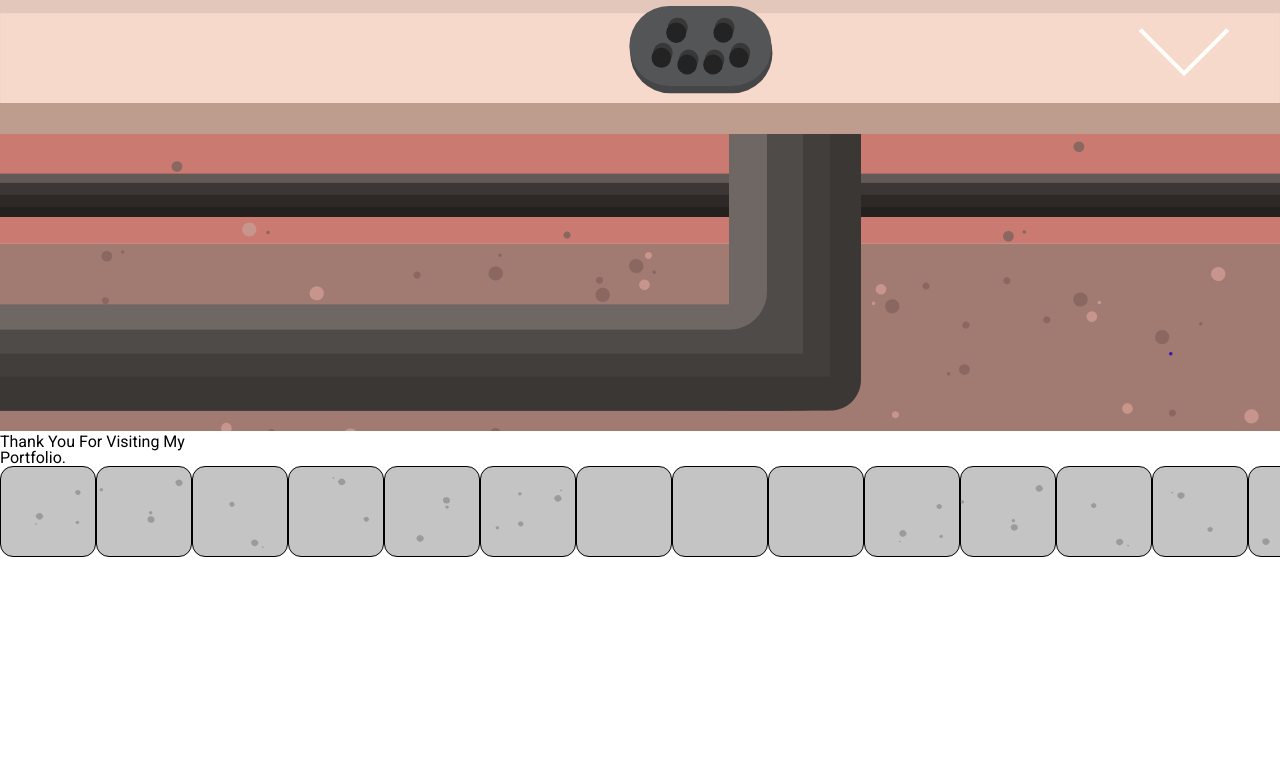
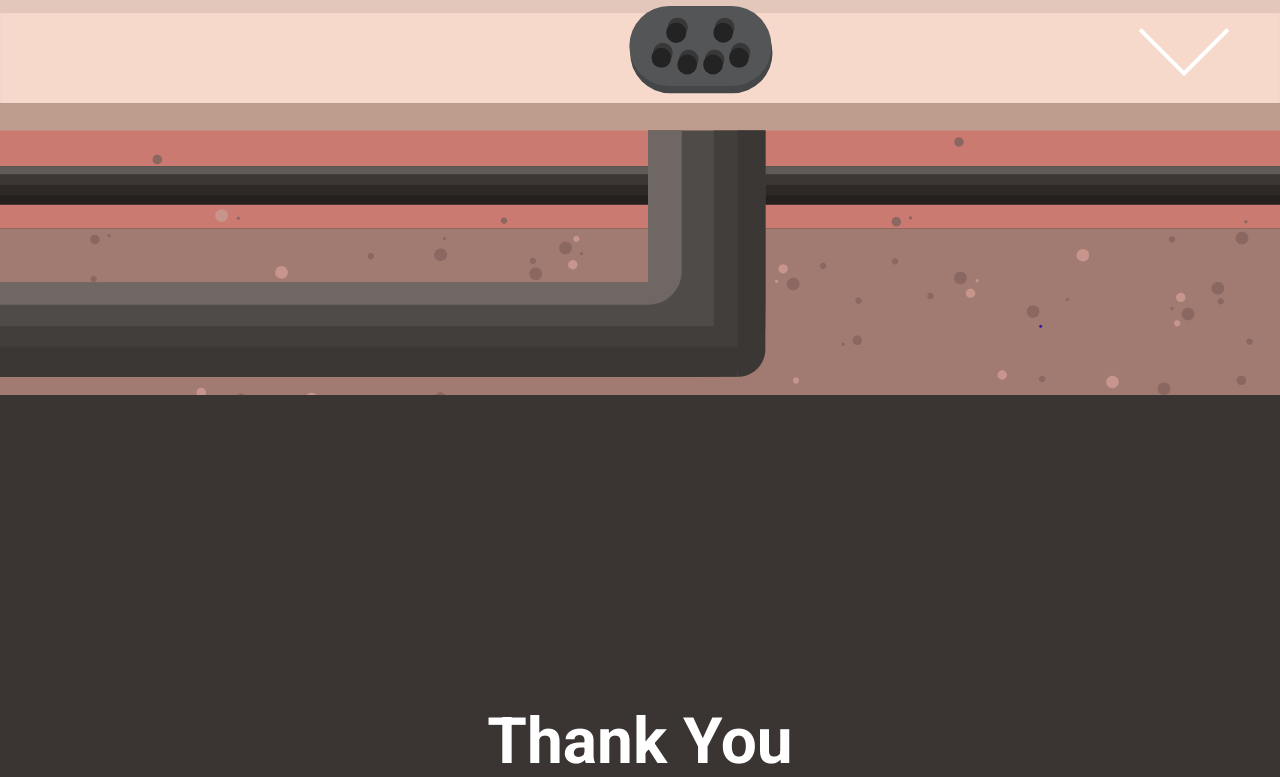
Before and after one commit to edenizk/edenizk.github.io, a Vue app: page / in a window 1280 px wide. Shown: the part 697-1474 px from the top of the page. Before the commit the page ends 1257 px from the top, so only its background shows below. Built offline with nearby package versions, Linux system fonts and the light colour scheme.

Commit message:
[Dev] variables added and changed

```diff
--- a/src/dev/scss/main.scss
+++ b/src/dev/scss/main.scss
@@ -11,6 +11,8 @@ body{
 }
 
 @import './settings/_reset.scss';
+@import './settings/variables.scss';
 
 @import './navigation.scss';
 @import './sections/home.scss';
+@import './sections/underground.scss';
--- a/src/dev/scss/sections/home.scss
+++ b/src/dev/scss/sections/home.scss
@@ -14,7 +14,7 @@
     font-size: 10vh;
     text-shadow: 0px 6px 4px rgba(0, 0, 0, 0.25);
     & span{
-      color:#ED4A01;
+      color: $highlight;
     }
   }
   &__sun{
--- a/src/dev/scss/settings/variables.scss
+++ b/src/dev/scss/settings/variables.scss
@@ -0,0 +1,2 @@
+$highlight: #ED4A01;
+$dim-highlight: #FF4545;
```
